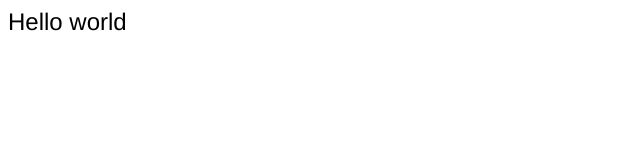
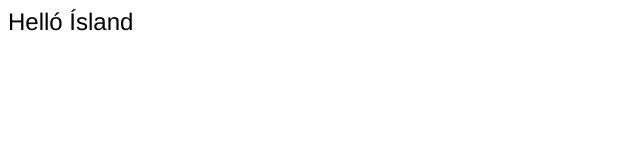
Before and after one commit to chrispoole643/test, a plain HTML site: page index.html in a window 1280 px wide. Shown: the full height of the page, 0-640 px from the left. Drawn offline with Linux system fonts and the light colour scheme.

Commit message:
Update hello text

```diff
--- a/index.html
+++ b/index.html
@@ -4,4 +4,4 @@
  }
 </style>
 
-<p>Hello world</p>
+<p>Helló Ísland</p>
```
